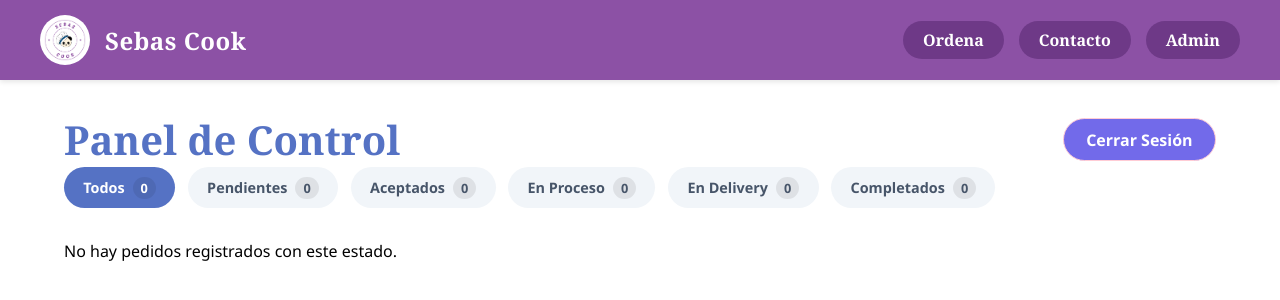
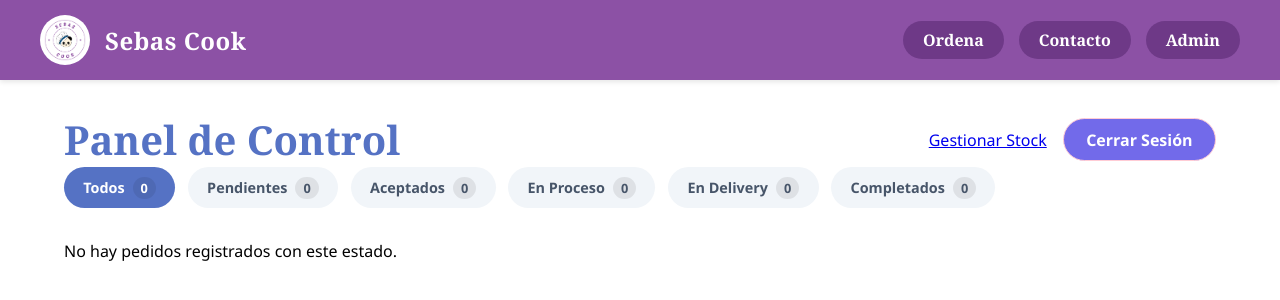
Before and after one commit to elianalaraes/Sebas_Cook, a Flask app: page /dashboard in a window 1280 px wide. Shown: the top 300 px of the page. Run offline with Flask 3, Linux system fonts and the light colour scheme; the visitor is signed in with stand-in values (Sample User, id 1); data that the repository does not hold is empty.

Commit message:
dashboard html add on for stock

```diff
--- a/app/templates/dashboard.html
+++ b/app/templates/dashboard.html
@@ -1,3 +1,4 @@
+
 {% extends 'base.html' %}
 
 {% block content %}
@@ -10,7 +11,12 @@
         <div>
             <h1 class="dashboard-title">Panel de Control</h1>
         </div>
-        <a href="{{ url_for('main.logout') }}" class="logout-btn">Cerrar Sesión</a>
+
+        <div style="display: flex; gap: 1rem; align-items: center;">
+            <a href="{{ url_for('main.manage_stock') }}" class="stock-btn">Gestionar Stock</a>
+            <a href="{{ url_for('main.logout') }}" class="logout-btn">Cerrar Sesión</a>
+        </div>
+
 
     </header>
 
```
